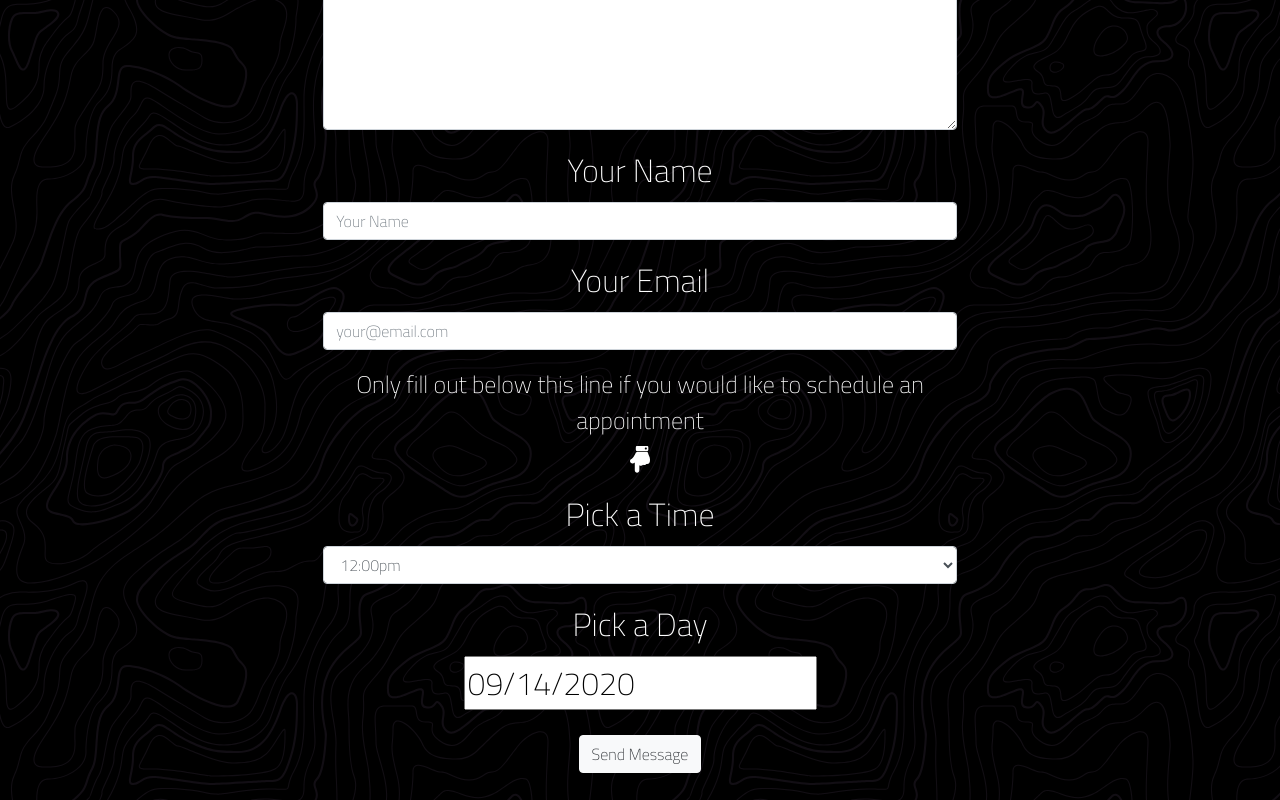
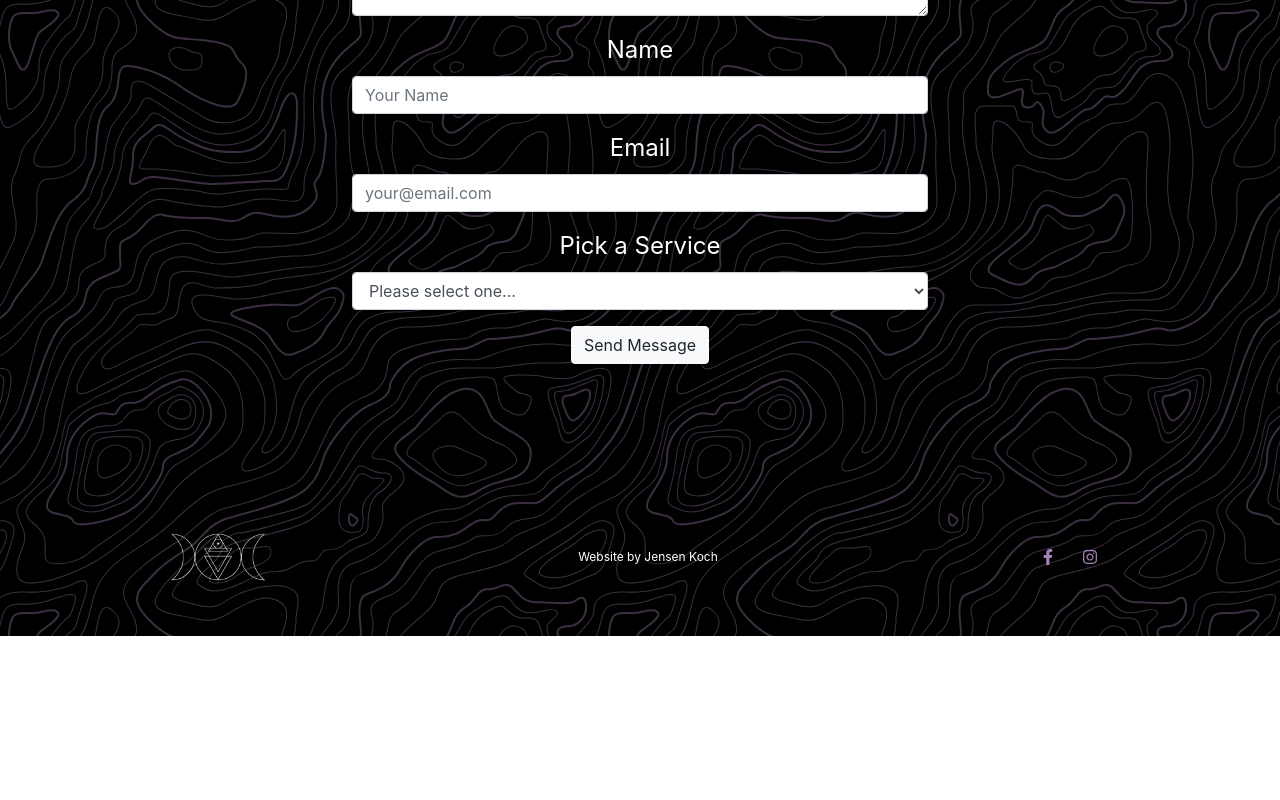
Before and after one commit to jtkoch/moon-travelers-tarot, a React (Create React App) app in the folder moon-travelers/: page /contact in a window 1280 px wide. Shown: the part 440-1240 px from the top of the page. After the commit the page ends 1076 px from the top, so only its background shows below. Built offline with nearby package versions, Linux system fonts and the light colour scheme.

Commit message:
most styling/design done

```diff
--- a/moon-travelers/src/App.js
+++ b/moon-travelers/src/App.js
@@ -41,7 +41,7 @@ function App() {
             <Navbar.Collapse id="navbar-toggle">
               <Nav className="ml-auto"  >
                 <Link style={{ color: "#a582b8" }} className="nav-link" to="/" >Home</Link>
-                <Link style={{ color: "#a582b8" }} className="nav-link" to="/contact" >Contact/Booking</Link>
+                <a style={{ color: "#a582b8" }} className="nav-link" href="#contact" >Contact/Booking</a>
               </Nav>
               <div>
                 <Social href="https://www.facebook.com/Moon-Travelers-Tarot-220673835218164" target=" _blank" rel="noopener noreferrer" ><FontAwesomeIcon icon={faFacebookF}></FontAwesomeIcon></Social>
@@ -52,7 +52,10 @@ function App() {
         </Navigation>
 
         <Route path="/" exact render={() => <HomePage />} />
-        <Route path="/contact" render={() => <ContactPage />} />
+
+        <div id="contact">
+          <ContactPage />
+        </div>
 
         <Footer />
       </Container>
--- a/moon-travelers/src/components/Footer.js
+++ b/moon-travelers/src/components/Footer.js
@@ -15,15 +15,23 @@ const StickyFooter = styled.div`
   padding: 1%;
 `
 const SocialContainer = styled.div`
-  margin-bottom: 40px;
+  margin-bottom: .5rem;
 `
 const Social = styled.a`
   margin: 15px;
   color: #a582b8;
 `
+const Site = styled.p`
+  font-size: .75rem;
+  margin-bottom: .5rem;
+
+  @media (max-width: 500px) {
+    font-size: .5rem;
+  }
+`
 const Logo = styled.img`
   width: 100px;
-  margin-bottom: 40px;
+  margin-bottom: .5rem;
 `
 
 function Footer() {
@@ -32,10 +40,13 @@ function Footer() {
           <div>
             <Logo src={footerlogo} />
           </div>
+          <Site>Website by Jensen Koch</Site>
           <SocialContainer>
             <Social href="https://www.facebook.com/Moon-Travelers-Tarot-220673835218164" target=" _blank" rel="noopener noreferrer" ><FontAwesomeIcon icon={faFacebookF}></FontAwesomeIcon></Social>
             <Social href="https://www.instagram.com/dunnette89/" target=" _blank" rel="noopener noreferrer" ><FontAwesomeIcon icon={faInstagram}></FontAwesomeIcon></Social>
           </SocialContainer>
+
+
     </StickyFooter>
   )
 }
--- a/moon-travelers/src/pages/ContactPage.js
+++ b/moon-travelers/src/pages/ContactPage.js
@@ -1,9 +1,5 @@
 import React from "react"
 import Axios from 'axios'
-import { FontAwesomeIcon } from "@fortawesome/react-fontawesome"
-import { faHandPointDown } from "@fortawesome/free-solid-svg-icons"
-import DatePicker from "react-datepicker"
-import "react-datepicker/dist/react-datepicker.css";
 
 import Form from 'react-bootstrap/Form'
 import Button from 'react-bootstrap/Button'
@@ -13,7 +9,7 @@ import Content from '../components/Content'
 import styled from 'styled-components'
 
 const Questions = styled.h1`
-    padding-bottom: 5%;
+    padding-bottom: 2%;
 
     @media (max-width: 500px) {
         font-size: 2.5rem;
@@ -21,19 +17,13 @@ const Questions = styled.h1`
 `
 const Contact = styled.div`
     text-align: center;
-    font-size: 2rem;
+    font-size: 1.5rem;
     padding: 5%;
 
 
     @media (max-width: 500px) {
         font-size: 1.25rem;
     }
-`
-const Fillout = styled.p`
-    font-size: 1.5rem;
-
-    @media (max-width: 500px) {
-      font-size: .75rem;
 `
 
 class ContactPage extends React.Component {
@@ -42,8 +32,7 @@ class ContactPage extends React.Component {
       name: '',
       email: '',
       message: '',
-      startDate: new Date(),
-      time: '',
+      service: '',
       sent: false,
       buttonText: 'Send Message'
     }
@@ -65,8 +54,7 @@ class ContactPage extends React.Component {
         name: '',
         message: '',
         email: '',
-        startDate: new Date(),
-        time: '',
+        service: '',
         buttonText: 'Send Message'
     })
 }
@@ -82,8 +70,7 @@ formSubmit = (e) => {
       name: this.state.name,
       email: this.state.email,
       message: this.state.message,
-      startDate: this.state.startDate,
-      time: this.state.time
+      service: this.state.service
   }
 
   Axios.post('', data) ////////////////////////////////// <<<<<<<<<<<<-------------- add link to back end here
@@ -107,55 +94,26 @@ formSubmit = (e) => {
         <Content>
           <Form className="contact-form" onSubmit={(e) => this.formSubmit(e)}>
             <Form.Group className="message">
-              <Form.Label htmlFor="message-input">Your Message</Form.Label>
-              <Form.Control as="textarea" rows="8" onChange={e => this.setState({ message: e.target.value })} name="message" type="text" placeholder="Please write your message here" value={this.state.message} required />
+              <Form.Label htmlFor="message-input">Message</Form.Label>
+              <Form.Control as="textarea" rows="6" onChange={e => this.setState({ message: e.target.value })} name="message" type="text" placeholder="Please write your message here" value={this.state.message} required />
             </Form.Group>
             <Form.Group className="message">
-              <Form.Label htmlFor="message-name">Your Name</Form.Label>
+              <Form.Label htmlFor="message-name">Name</Form.Label>
               <Form.Control onChange={e => this.setState({ name: e.target.value })} name="name" type="text" placeholder="Your Name" value={this.state.name} />
             </Form.Group>
             <Form.Group className="message">
-              <Form.Label htmlFor="message-email">Your Email</Form.Label>
+              <Form.Label htmlFor="message-email">Email</Form.Label>
               <Form.Control onChange={(e) => this.setState({ email: e.target.value })} name="email" type="email" placeholder="your@email.com" required value={this.state.email} />
             </Form.Group>
-
-              <Fillout>
-                Only fill out below this line if you would like to schedule an appointment <br></br>
-                <FontAwesomeIcon style={{ width: "20px"}}class="downpoint" icon={faHandPointDown}></FontAwesomeIcon>
-              </Fillout>
-
             <Form.Group className="message">
-              <Form.Label htmlFor="message-time">Pick a Time</Form.Label>
-                <Form.Control onChange={(e) => this.setState({ time: e.target.value })} name="time" type="time" placeholder="Select a time" value={this.state.time} as="select">
-                  <option>12:00pm</option>
-                  <option>12:30pm</option>
-                  <option>1:00pm</option>
-                  <option>1:30pm</option>
-                  <option>2:00pm</option>
-                  <option>2:30pm</option>
-                  <option>3:00pm</option>
-                  <option>3:30pm</option>
-                  <option>4:00pm</option>
-                  <option>4:30pm</option>
-                  <option>5:00pm</option>
-                  <option>5:30pm</option>
-                  <option>6:00pm</option>
-                  <option>6:30pm</option>
-                  <option>7:00pm</option>
-                  <option>7:30pm</option>
-                  <option>8:00pm</option>
-                  <option>8:30pm</option>
-                  <option>9:00pm</option>
-                  <option>9:30pm</option>
-                  <option>10:00pm</option>
+              <Form.Label htmlFor="message-service">Pick a Service</Form.Label>
+                <Form.Control onChange={(e) => this.setState({ service: e.target.value })} name="service" type="service" placeholder="Select a service" value={this.state.service} as="select">
+                  <option>Please select one...</option>
+                  <option>Mini Consult</option>
+                  <option>Private Reading</option>
+                  <option>Private Dinner/Party</option>
+                  <option>Pop Ups and Social Events</option>
                 </Form.Control>
-            </Form.Group>
-            <Form.Group className="message">
-              <Form.Label htmlFor="message-day">Pick a Day</Form.Label><br></br>
-                <DatePicker
-                  selected={this.state.startDate}
-                  onChange={(e) => this.setState({ date: e.target.value })}
-                />
             </Form.Group>
 
             <div className="button--container">
--- a/moon-travelers/src/pages/HomePage.js
+++ b/moon-travelers/src/pages/HomePage.js
@@ -1,6 +1,5 @@
 import React from 'react'
 import styled from 'styled-components'
-import ContactPage from './ContactPage'
 
 import mainLogo from '../images/Logo/logo2.png'
 import state from '../images/Content/nebraska-state.png'
@@ -22,11 +21,11 @@ const HomeContainer = styled.div`
 
 const HomeLogo = styled.img`
     width: 60%;
-    margin: 100px;
+    margin: 8rem;
 
     @media (max-width: 500px) {
         width: 80%;
-        margin: 25px;
+        margin: 2rem;
     }
 `
 
@@ -51,12 +50,36 @@ const State = styled.img`
 const Info = styled.p`
     font-size: 1.5rem;
     text-shadow: 2px 2px 4px #000000;
-    padding: 3%;
+    padding: 2%;
 
     @media (max-width: 500px) {
         font-size: 1rem;
         padding-bottom: 20%;
     }
+`
+const BookingContainer = styled.div`
+    margin: 5%;
+`
+const Booking = styled.a`
+    color: white;
+    font-size: 1.5rem;
+    border: 1px solid white;
+    padding: 1%;
+    border-radius: .5rem;
+
+    @media (max-width: 500px) {
+        font-size: .70rem;
+        border: 1px solid white;
+        padding: 1.5%;
+        border-radius: .5rem;
+    }
+
+    &:hover {
+        background: white;
+        text-decoration: none;
+        color: black;
+        border: 1px solid black;
+      }
 `
 const ImageMain = styled.div`
     display: flex;
@@ -109,7 +132,13 @@ export default function HomePage() {
                 <br></br>
                 Phone readings are also available upon request
                 <br></br>
+
+
             </Info>
+
+            <BookingContainer>
+                <Booking href="#contact">Schedule a Reading!</Booking>
+            </BookingContainer>
 
             <ImageMain classNme="row">
                 <ImageColumn className="column">
@@ -129,9 +158,6 @@ export default function HomePage() {
                 </ImageColumn>
             </ImageMain>
 
-            <div className="contact">
-                <ContactPage />
-            </div>
         </HomeContainer>
     )
 }
```
Also changed, not shown: moon-travelers/src/App.css.
